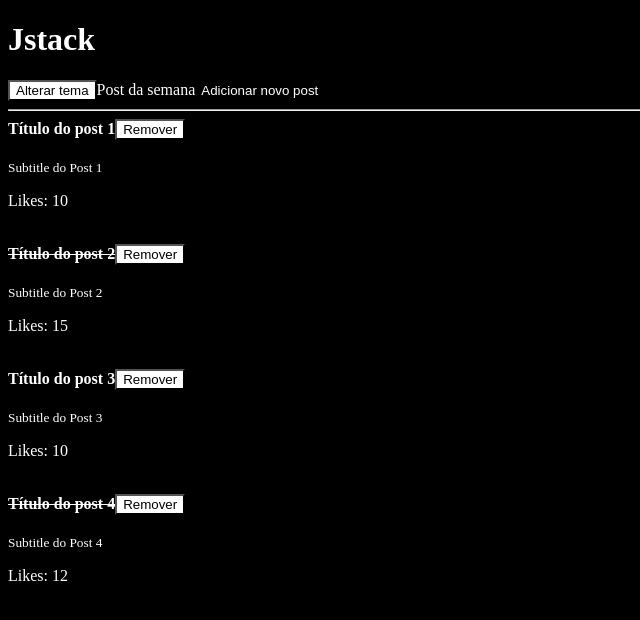
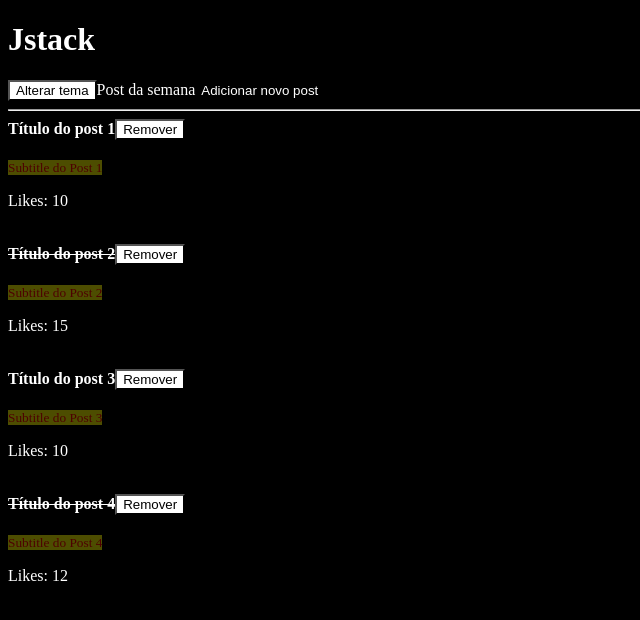
Before and after one commit to cauealb/full-stack, a React app in the folder React/: page / in a window 1280 px wide. Shown: the top 620 px of the page, without its empty margins (0-640 px from the left). Built offline with nearby package versions, Linux system fonts and the light colour scheme.

Commit message:
Colocando estilos no POst

```diff
--- a/React/src/components/Post/Post.jsx
+++ b/React/src/components/Post/Post.jsx
@@ -1,6 +1,9 @@
 import React, { useContext } from "react"
 import PropsTypes from 'prop-types'
 import PostHeader from "./PostHeader.jsx"
+import { SubTitle } from "./style.js"
+
+
 
 export default function Post({obj, onRemove}) {
     return (
@@ -16,7 +19,7 @@ export default function Post({obj, onRemove}) {
                 />
                 <br />
                 <br />
-                <small>{obj.subtitle}</small>
+                <SubTitle>{obj.subtitle}</SubTitle>
             </article>
             <p>Likes: {obj.likes}</p>
             <br />
--- a/React/src/components/Post/style.js
+++ b/React/src/components/Post/style.js
@@ -1,6 +1,7 @@
 import styled from "styled-components";
 
-
-export default subtitl = styled.span`
-    opacity: 0.7;
+export const SubTitle = styled.small`
+  opacity: 0.3;
+  color: red;
+  background-color: yellow
 `;
```
